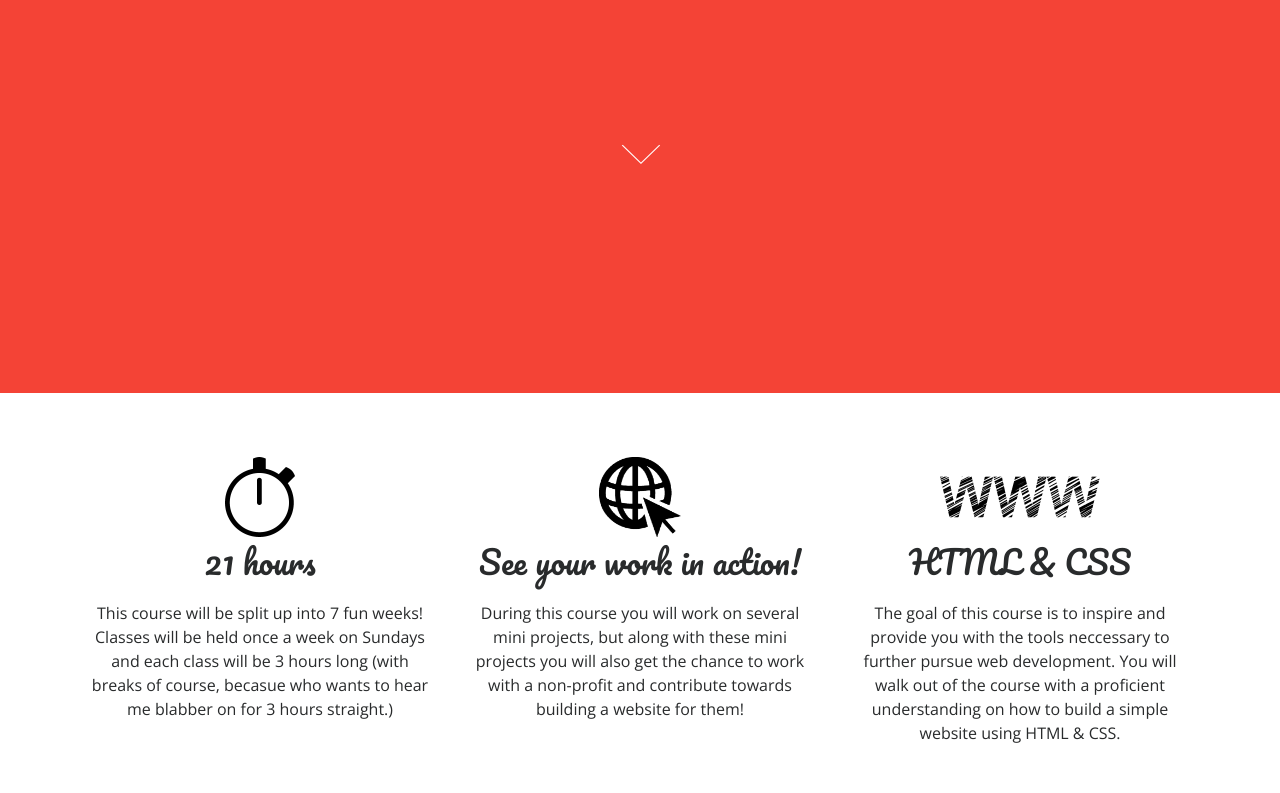
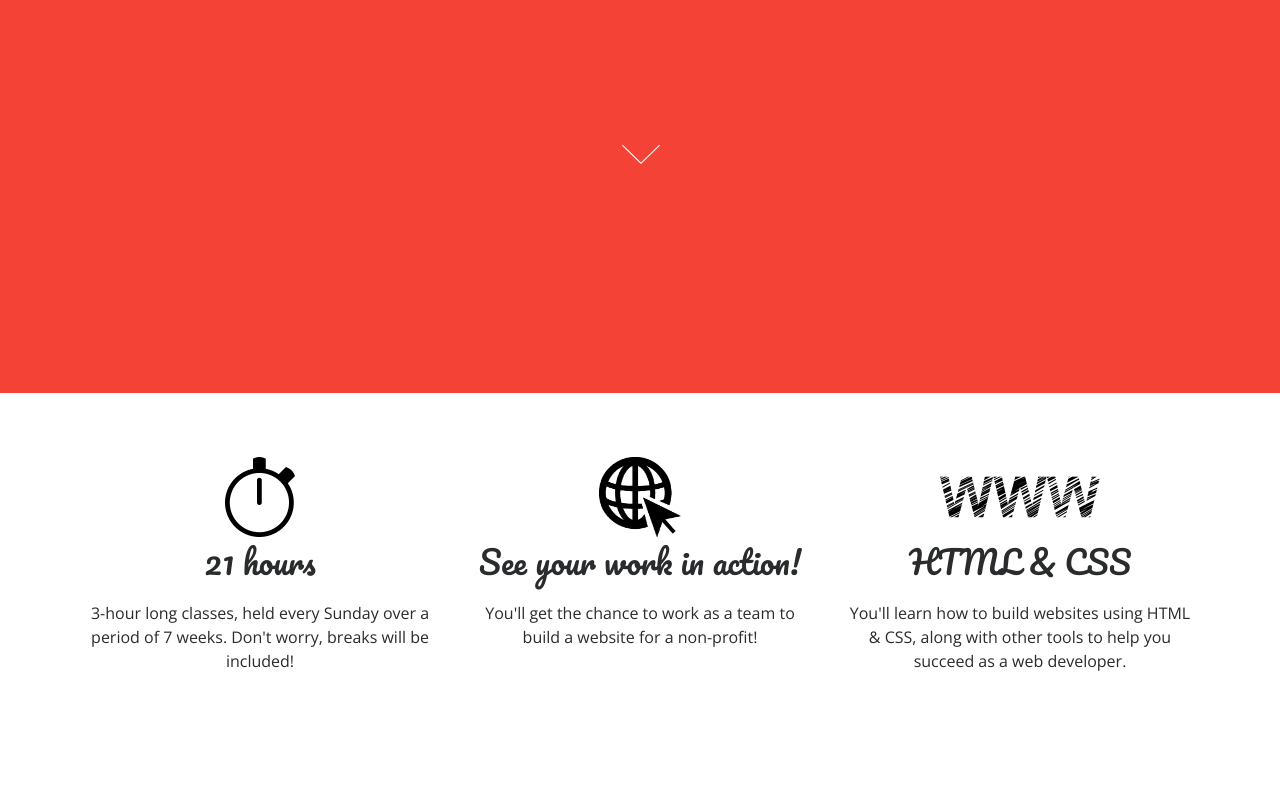
Before and after one commit to AtaGowani/itwd-website, a website: page index.html in a window 1280 px wide. Shown: the part 407-1200 px from the top of the page. After the commit the page ends 1128 px from the top, so only its background shows below. Drawn offline with nearby package versions, Linux system fonts and the light colour scheme.

Commit message:
Lessen content - make less wordy

```diff
--- a/index.html
+++ b/index.html
@@ -52,21 +52,21 @@
             <img src="src/imgs/time.png" alt="">
             <p>21 hours</p>
             <div class="text">
-              <p>This course will be split up into 7 fun weeks! Classes will be held once a week on Sundays and each class will be 3 hours long (with breaks of course, becasue who wants to hear me blabber on for 3 hours straight.)</p>
+              <p>3-hour long classes, held every Sunday over a period of 7 weeks. Don't worry, breaks will be included!</p>
             </div>
           </div>
           <div class="col-12 col-md-4">
             <img src="src/imgs/project.png" alt="">
             <p>See your work in action!</p>
             <div class="text">
-              <p>During this course you will work on several mini projects, but along with these mini projects you will also get the chance to work with a non-profit and contribute towards building a website for them!</p>
+              <p>You'll get the chance to work as a team to build a website for a non-profit!</p>
             </div>
           </div>
           <div class="col-12 col-md-4">
             <img src="src/imgs/learn.png" alt="">
             <p>HTML &amp; CSS</p>
             <div class="text">
-              <p>The goal of this course is to inspire and provide you with the tools neccessary to further pursue web development. You will walk out of the course with a proficient understanding on how to build a simple website using HTML &amp; CSS.</p>
+              <p>You'll learn how to build websites using HTML &amp; CSS, along with other tools to help you succeed as a web developer.</p>
             </div>
           </div>
         </div>
```
